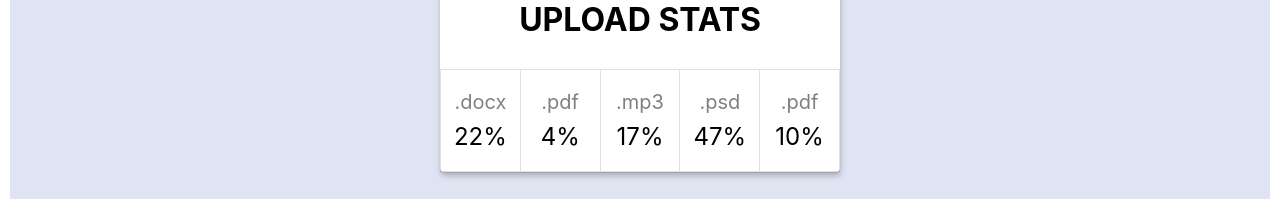
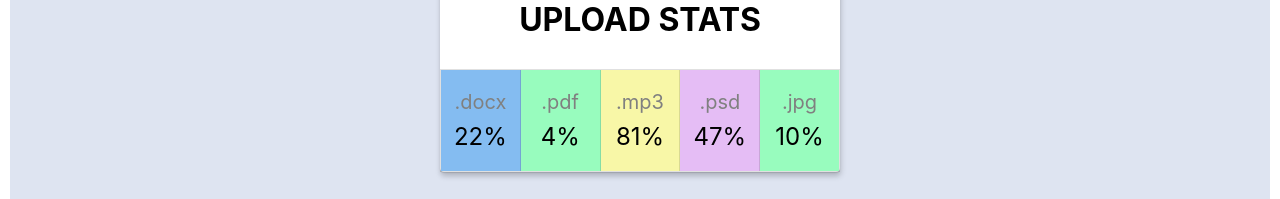
Before and after one commit to kozhushna/goit-react-hw-01-components, a React (Create React App) app: page / in a window 1280 px wide. Shown: the part 601-800 px from the top of the page. Built offline with nearby package versions, Linux system fonts and the light colour scheme.

Commit message:
Add colors stats

```diff
--- a/src/components/statisticsItem/StatisticsItem.jsx
+++ b/src/components/statisticsItem/StatisticsItem.jsx
@@ -2,8 +2,23 @@ import PropTypes from 'prop-types';
 import './StatisticsItem.css';
 
 const StatisticsItem = ({ label, percentage }) => {
+  const bgColor = percentage => {
+    let color = '';
+    if (percentage < 20) {
+      color = 'rgb(152, 252, 190)';
+    } else if (percentage >= 20 && percentage < 40) {
+      color = 'rgb(132, 188, 241)';
+    } else if (percentage >= 40 && percentage < 60) {
+      color = 'rgb(229, 189, 245)';
+    } else if (percentage >= 60 && percentage < 80) {
+      color = 'rgb(252, 197, 218)';
+    } else {
+      color = 'rgb(248, 247, 167)';
+    }
+    return { background: color };
+  };
   return (
-    <li className="item">
+    <li className="item" style={bgColor(percentage)}>
       <span className="label">{label}</span>
       <span className="percentage">{percentage}%</span>
     </li>
--- a/src/source/data.json
+++ b/src/source/data.json
@@ -1,7 +1,7 @@
 [
   { "id": "id-1", "label": ".docx", "percentage": 22 },
   { "id": "id-2", "label": ".pdf", "percentage": 4 },
-  { "id": "id-3", "label": ".mp3", "percentage": 17 },
+  { "id": "id-3", "label": ".mp3", "percentage": 81 },
   { "id": "id-4", "label": ".psd", "percentage": 47 },
-  { "id": "id-5", "label": ".pdf", "percentage": 10 }
+  { "id": "id-5", "label": ".jpg", "percentage": 10 }
 ]
```
